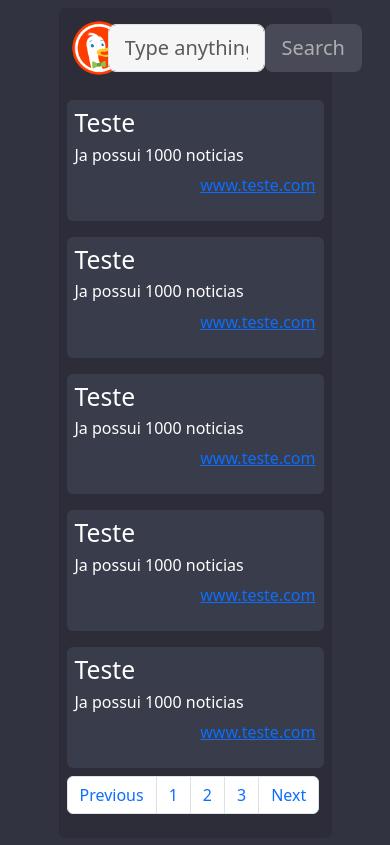
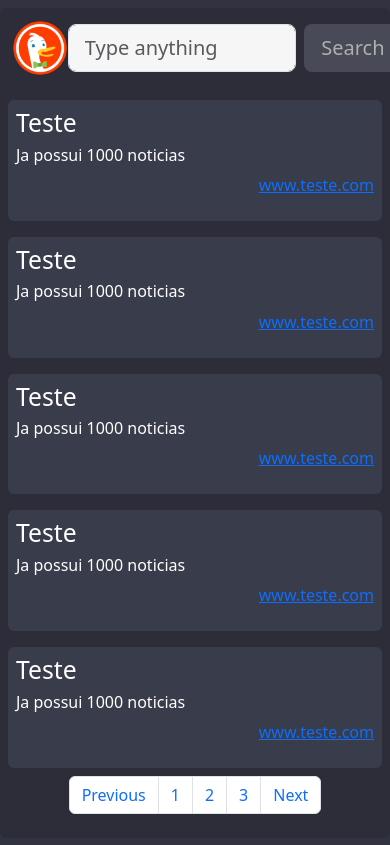
Before and after one commit to dev-michel324/search-engine-class, a plain HTML site: page html/results.html in a window 390 px wide. Drawn offline with nearby package versions, Linux system fonts and the light colour scheme.

Commit message:
style: edited and added rules to elements

```diff
--- a/css/style.css
+++ b/css/style.css
@@ -9,8 +9,9 @@ body, html {
 }
 
 .container-center {
+    transition: 0.5s;
     height: auto;
-    width: 80% !important;
+    width: 80%;
     background-color: #2C2D39;
 }
 
@@ -42,6 +43,7 @@ body, html {
     min-height: 90% !important;
     width: 70% !important;
     background-color: #2C2D39;
+    transition: 0.4s;
 }
 
 .ads-container {
@@ -60,6 +62,17 @@ body, html {
     height: 100%;
 }
 
+@media only screen and (max-width: 771px) {
+    .container-center {
+        width: 100%;
+    }
+}
+
+@media only screen and (max-width: 515px){
+    .body {
+        width: 100% !important;
+    }
+}
 
 @media only screen and (max-width: 803px) {
     .ads-container {
@@ -90,3 +103,36 @@ body, html {
 .pagination-results {
     margin: auto;
 }
+
+@media only screen and (max-width: 803px) {
+    .ads-container {
+        min-height: 160px;
+    }
+}
+
+@media only screen and (max-width: 624px) {
+    .container-results {
+        width: 80% !important;
+    }
+}
+
+@media only screen and (max-width: 560px) {
+    .container-results {
+        width: 90% !important;
+    }
+}
+
+@media only screen and (max-width: 520px) {
+    .container-results {
+        width: 100% !important;
+    }
+}
+
+#btn-search-results {
+    background-color: #484A57;
+    color: #AFAFAF;
+}
+
+#btn-search-results:hover {
+    background-color: #404152;
+}
--- a/html/results.html
+++ b/html/results.html
@@ -35,7 +35,7 @@
                                     placeholder="Type anything" aria-label="search input">
                             </div>
                             <div class="col-2 text-end">
-                                <button class="btn btn-lg" id="btn-search">Search</button>
+                                <button class="btn btn-lg ms-2" id="btn-search-results">Search</button>
                             </div>
                         </form>
                     </div>
@@ -89,7 +89,7 @@
                     </div>
                 </div>
 
-                <div class="pagination-results mt-2">
+                <div class="pagination-results mt-2 d-flex justify-content-center">
                     <nav aria-label="Page navigation example">
                         <ul class="pagination">
                             <li class="page-item"><a class="page-link" href="#">Previous</a></li>
```
